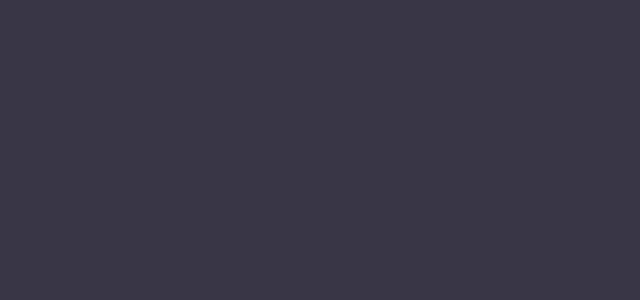
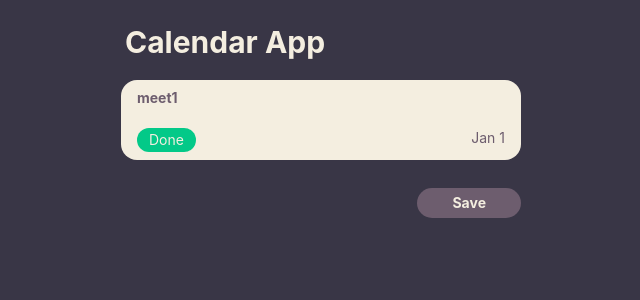
Before and after one commit to mchldavid/calendar-app-md-fe, a React (Create React App) app: page /appointment in a window 1280 px wide. Before the commit this address had no page. Shown: the top 300 px of the page, without its empty margins (319-959 px from the left). Built offline with nearby package versions, Linux system fonts and the light colour scheme.

Commit message:
Add appiontment page

```diff
--- a/src/App.js
+++ b/src/App.js
@@ -2,6 +2,7 @@ import React from "react"
 import { Routes, Route } from "react-router-dom"
 import Login from "./pages/Login"
 import Home from "./pages/Home"
+import Appointment from "./pages/Appointment"
 
 const App = () => {
   return (
@@ -9,6 +10,7 @@ const App = () => {
       <Routes>
         <Route path="/" element={<Login />}></Route>
         <Route path="/home" element={<Home />}></Route>
+        <Route path="/appointment" element={<Appointment />}></Route>
       </Routes>
     </div>
   )
--- /dev/null
+++ b/src/pages/Appointment.js
@@ -0,0 +1,47 @@
+import React, { useState } from "react"
+
+const Appointment = () => {
+  const [appointment, setAppointment] = useState({
+    name: "meet1",
+    date: "Jan 1",
+    status: "completed",
+  })
+
+  const handleSave = () => {
+    console.log("save")
+  }
+
+  return (
+    <div className="home max-w-md w-full flex flex-col p-6 h-full">
+      <div className="flex justify-start mx-1 mb-5">
+        <h1 className="text-3xl font-bold">Calendar App</h1>
+      </div>
+
+      <div className="rounded-2xl bg-c4 text-c3 px-4 py-2">
+        <div className="font-bold text-c3 h-10">{appointment.name}</div>
+        <div className="flex justify-between">
+          <div
+            className={
+              "text-c4 px-3 py-0.5 rounded-2xl " +
+              (appointment.status === "completed" ? "bg-done" : " bg-pending")
+            }
+          >
+            {appointment.status === "completed" ? "Done" : "Pending"}
+          </div>
+          <div>{appointment.date}</div>
+        </div>
+      </div>
+
+      <div className="flex justify-end mt-7 w-full">
+        <button
+          className="rounded-2xl bg-c3 text-c4 font-bold"
+          onClick={handleSave}
+        >
+          Save
+        </button>
+      </div>
+    </div>
+  )
+}
+
+export default Appointment
```
